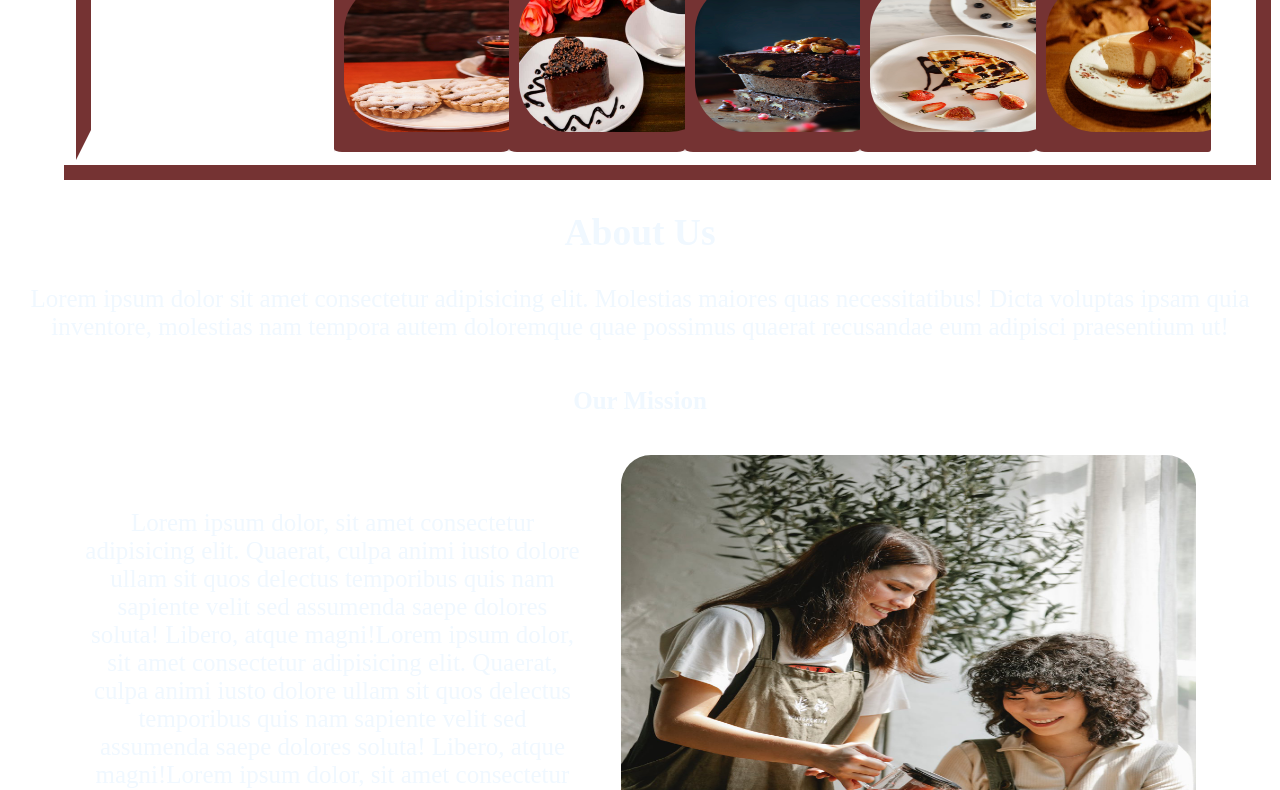
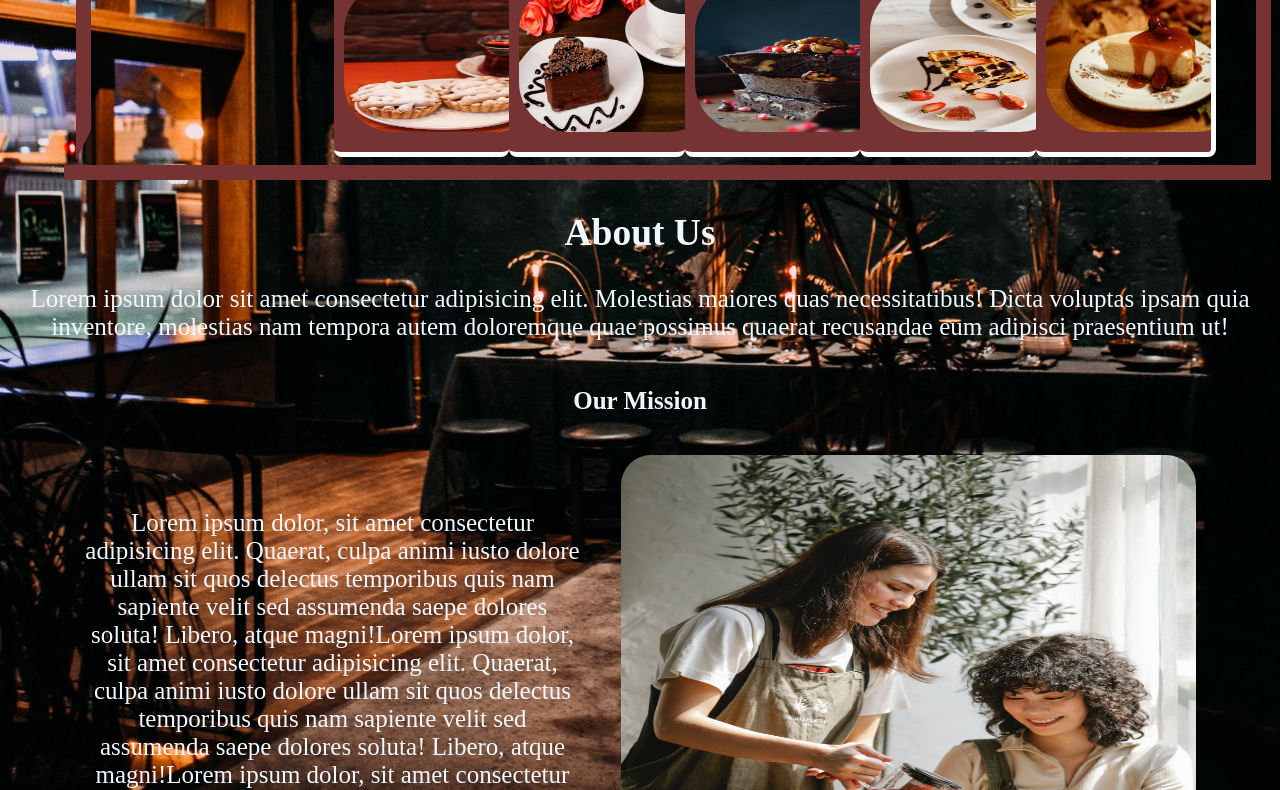
Before and after one commit to LuizDanielMCJunior/cofee.shop, a plain HTML site: page index.html in a window 1280 px wide. Shown: the part 787-1577 px from the top of the page. Drawn offline with Linux system fonts and the light colour scheme; files whose address does not match are found by name; a web font is replaced by a local one.

Commit message:
Add files via upload

```diff
--- a/main.Css
+++ b/main.Css
@@ -13,7 +13,7 @@ body{
   width: 100%;
     margin: auto;
     display: inline-block;
-    background-image: url('/images/background.cofe.jpg'); /*guarda essa porra de img*/
+    background-image: url('/background.cofe.jpg'); /*guarda essa porra de img*/
     background-size:contain;
     background-position: center;
 }
```
